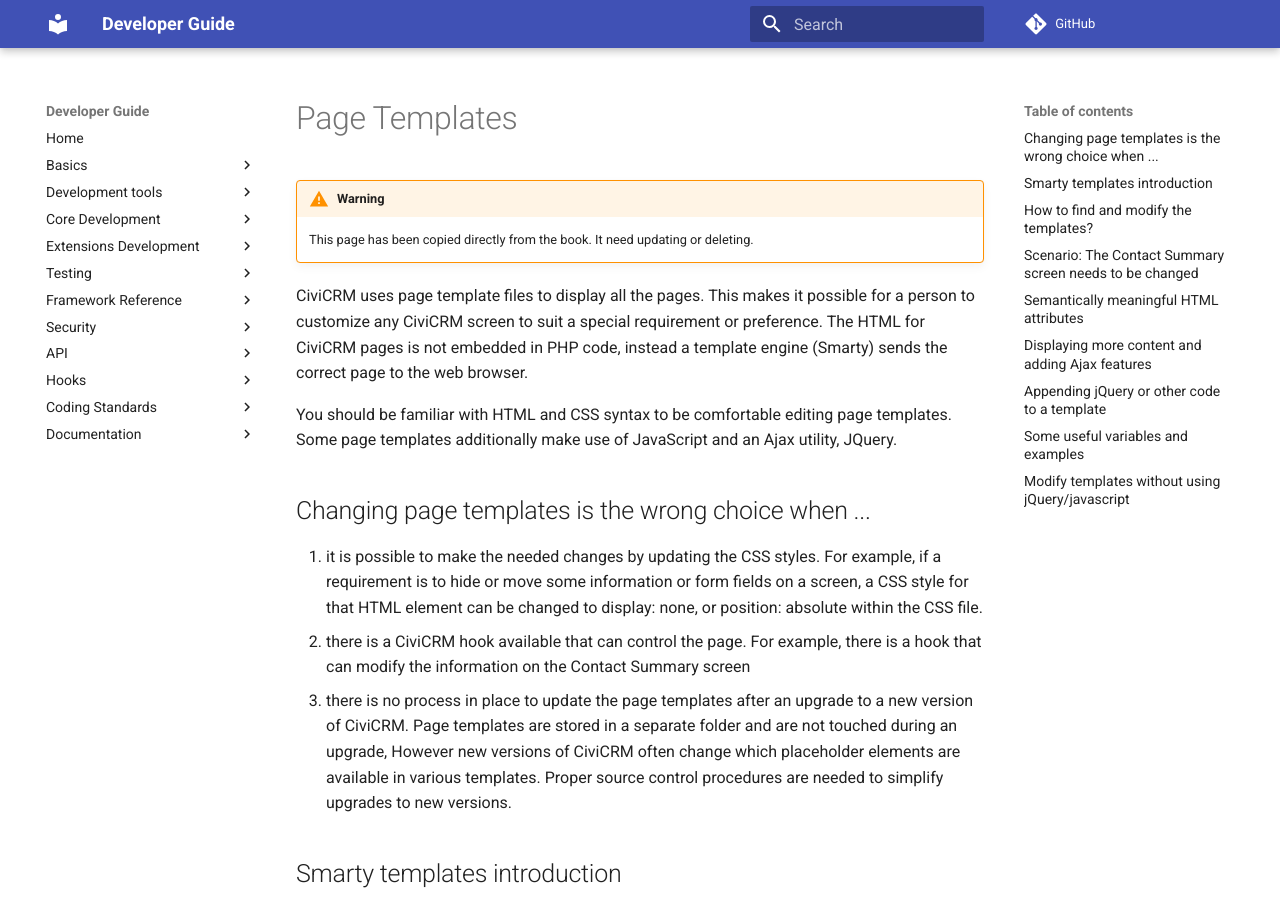
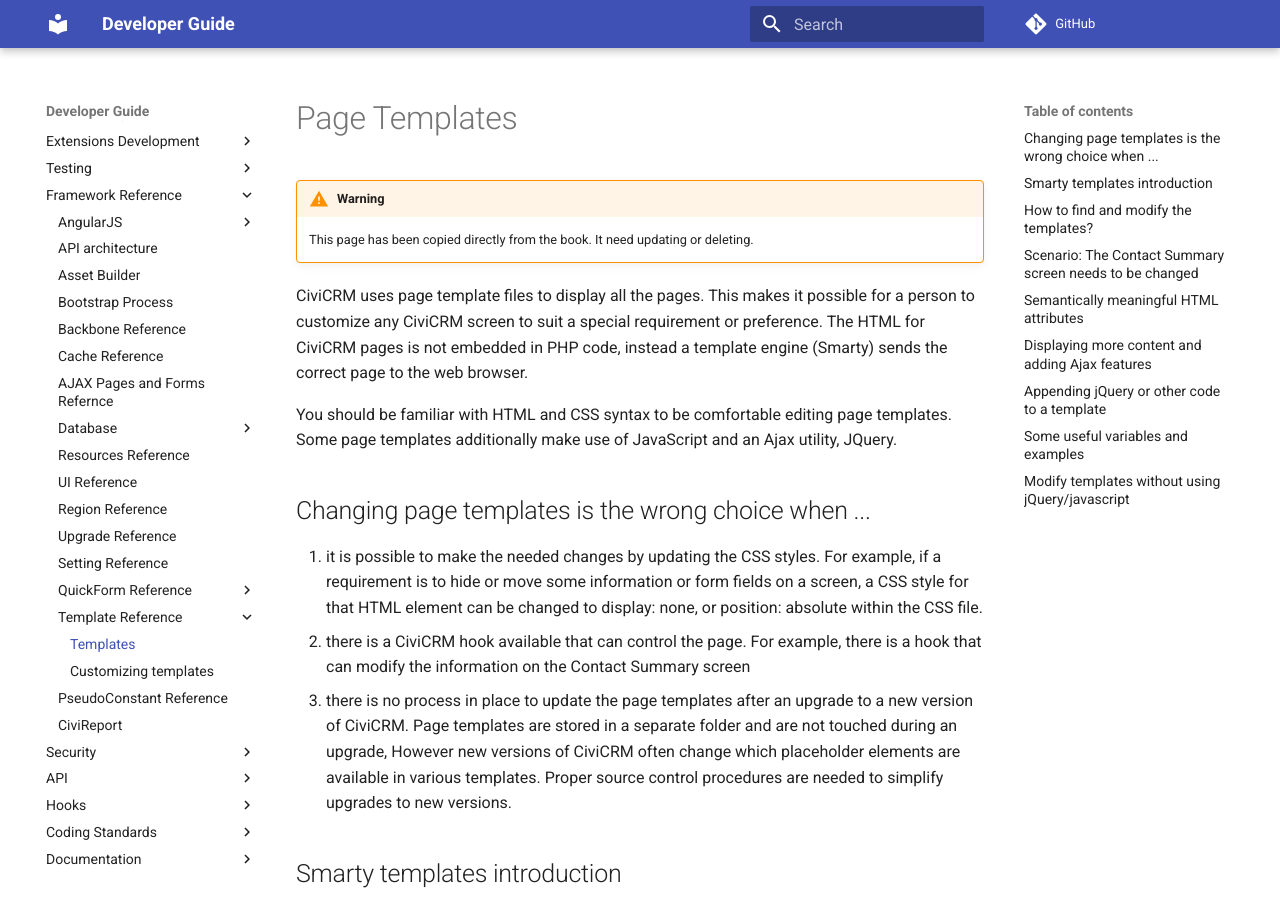
Before and after one commit to civicrm/civicrm-dev-docs, an MkDocs documentation site: the page built from docs/framework/templates/index.md, in a window 1280 px wide and 900 px high. Built offline with MkDocs 1.6.1 and Material for MkDocs 9.7.7, drawn with Linux system fonts in a browser that asks for light colours; comment, search, counter and statistics services are not loaded; old or Windows-style settings are respelled for this version of MkDocs.

Commit message:
Re-organize template content

```diff
--- a/mkdocs.yml
+++ b/mkdocs.yml
@@ -50,7 +50,6 @@
   - Extension Lifecycle: extensions/lifecycle.md
   - Troubleshooting: extensions/troubleshooting.md
   - Advanced patterns: extensions/advanced.md
-  - Customizing screens: extensions/custom-screens.md
 - Testing:
   - Testing Setup: testing/setup.md
   - "PHPUnit Tests": testing/phpunit.md
@@ -86,6 +85,9 @@
   - QuickForm Reference:
      - QuickForm: framework/quickform/index.md
      - Entity Reference Field: framework/quickform/entityref.md
+  - Template Reference:
+    - Templates: framework/templates/index.md
+    - Customizing templates: framework/templates/customizing.md
   - PseudoConstant Reference: framework/pseudoconstant.md
   # Other Reference:
   # CiviMail: /reference/civimail.md
```
Also changed, not shown: docs/framework/templates/customizing.md (renamed from docs/extensions/custom-screens.md), docs/framework/templates/index.md (renamed from docs/extensions/page-templates.md), 1 other file.
